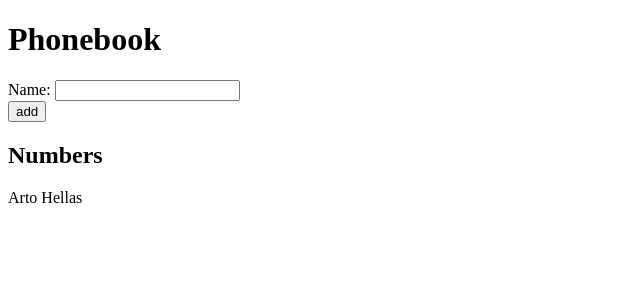
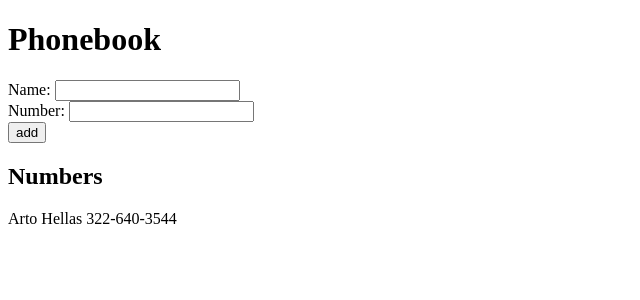
Before and after one commit to kimarimt/uoh_fs_open, a React (Vite) app in the folder part2/phonebook/: page / in a window 1280 px wide. Shown: the top 300 px of the page, without its empty margins (0-640 px from the left). Built offline with nearby package versions, Linux system fonts and the light colour scheme.

Commit message:
finished exercise 2.8

```diff
--- a/part2/phonebook/src/App.jsx
+++ b/part2/phonebook/src/App.jsx
@@ -2,9 +2,11 @@ import { useState } from 'react'
 
 const App = () => {
   const [persons, setPersons] = useState([
-    { name: 'Arto Hellas' }
+    { id: 1, name: 'Arto Hellas', number: '322-640-3544' }
   ])
+
   const [newName, setNewName] = useState('')
+  const [newNumber, setNewNumber] = useState('')
 
   const handleSubmit = event => {
     event.preventDefault()
@@ -19,11 +21,14 @@ const App = () => {
     }
 
     const newPerson = {
-      name: newName
+      id: persons.length + 1,
+      name: newName,
+      number: newNumber
     }
 
     setPersons([...persons, newPerson])
     setNewName('')
+    setNewNumber('')
   }
 
   return (
@@ -31,12 +36,21 @@ const App = () => {
       <h1>Phonebook</h1>
       <form onSubmit={handleSubmit}>
         <div>
-          <label htmlFor="newName">Name: </label>
+          <label htmlFor="name">Name: </label>
           <input
-            id="newName"
+            id="name"
             type="text"
             value={newName}
             onChange={({ target }) => setNewName(target.value)}
+          />
+        </div>
+        <div>
+          <label htmlFor="number">Number: </label>
+          <input
+            id="number"
+            type="text"
+            value={newNumber}
+            onChange={({ target }) => setNewNumber(target.value)}
           />
         </div>
         <div>
@@ -45,7 +59,7 @@ const App = () => {
       </form>
       <h2>Numbers</h2>
       {persons.map(person =>
-        <p key={person.name}>{person.name}</p>
+        <p key={person.id}>{person.name} {person.number}</p>
       )}
     </>
   )
```
